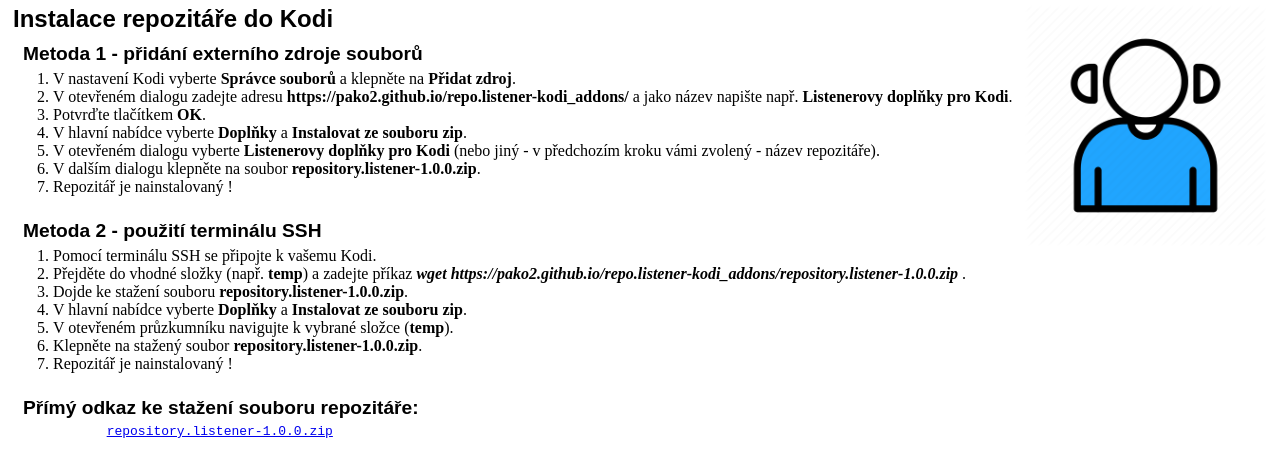
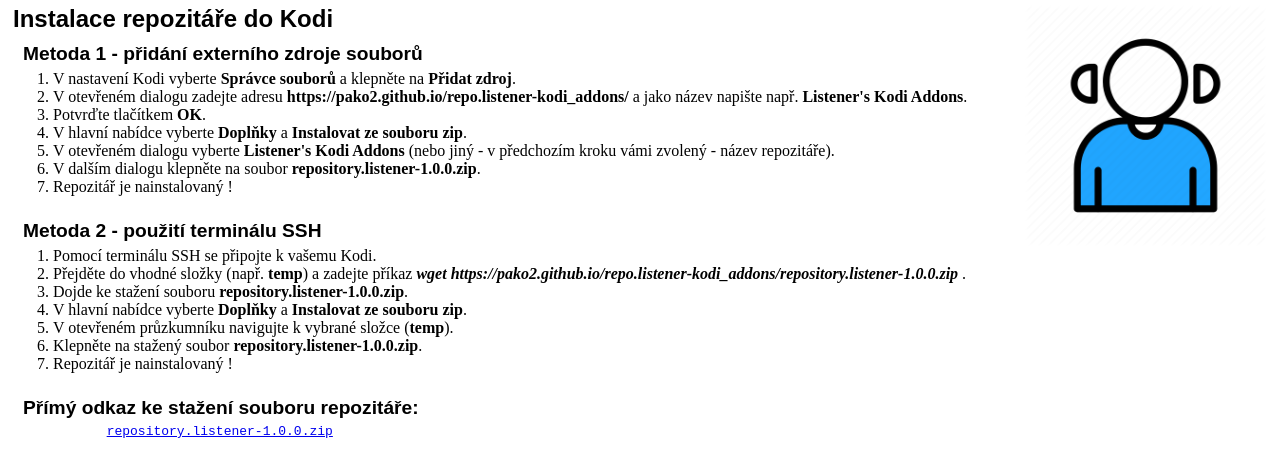
Before and after one commit to Pako2/repo-kodi_addons.listener, a plain HTML site: page docs/index.html in a window 1280 px wide. Shown: the part 48-524 px from the top of the page. Drawn offline with Linux system fonts and the light colour scheme.

Commit message:
Update index.html

```diff
--- a/docs/index.html
+++ b/docs/index.html
@@ -80,10 +80,10 @@
           <div class="paragraph">
           <ol>
             <li>V nastavení Kodi vyberte <b>Správce souborů</b> a klepněte na <b>Přidat zdroj</b>.</li>
-            <li>V otevřeném dialogu zadejte adresu <b>https://pako2.github.io/repo.listener-kodi_addons/</b> a jako název napište např. <b>Listenerovy doplňky pro Kodi</b>.</li>
+            <li>V otevřeném dialogu zadejte adresu <b>https://pako2.github.io/repo.listener-kodi_addons/</b> a jako název napište např. <b>Listener's Kodi Addons</b>.</li>
             <li>Potvrďte tlačítkem <b>OK</b>.</li>
             <li>V hlavní nabídce vyberte <b>Doplňky</b> a <b>Instalovat ze souboru zip</b>.</li>
-            <li>V otevřeném dialogu vyberte <b>Listenerovy doplňky pro Kodi</b> (nebo jiný - v předchozím kroku vámi zvolený - název repozitáře).</li>
+            <li>V otevřeném dialogu vyberte <b>Listener's Kodi Addons</b> (nebo jiný - v předchozím kroku vámi zvolený - název repozitáře).</li>
             <li>V dalším dialogu klepněte na soubor <b>repository.listener-1.0.0.zip</b>.</li>
             <li>Repozitář je nainstalovaný !</li>
           </ol>
```
